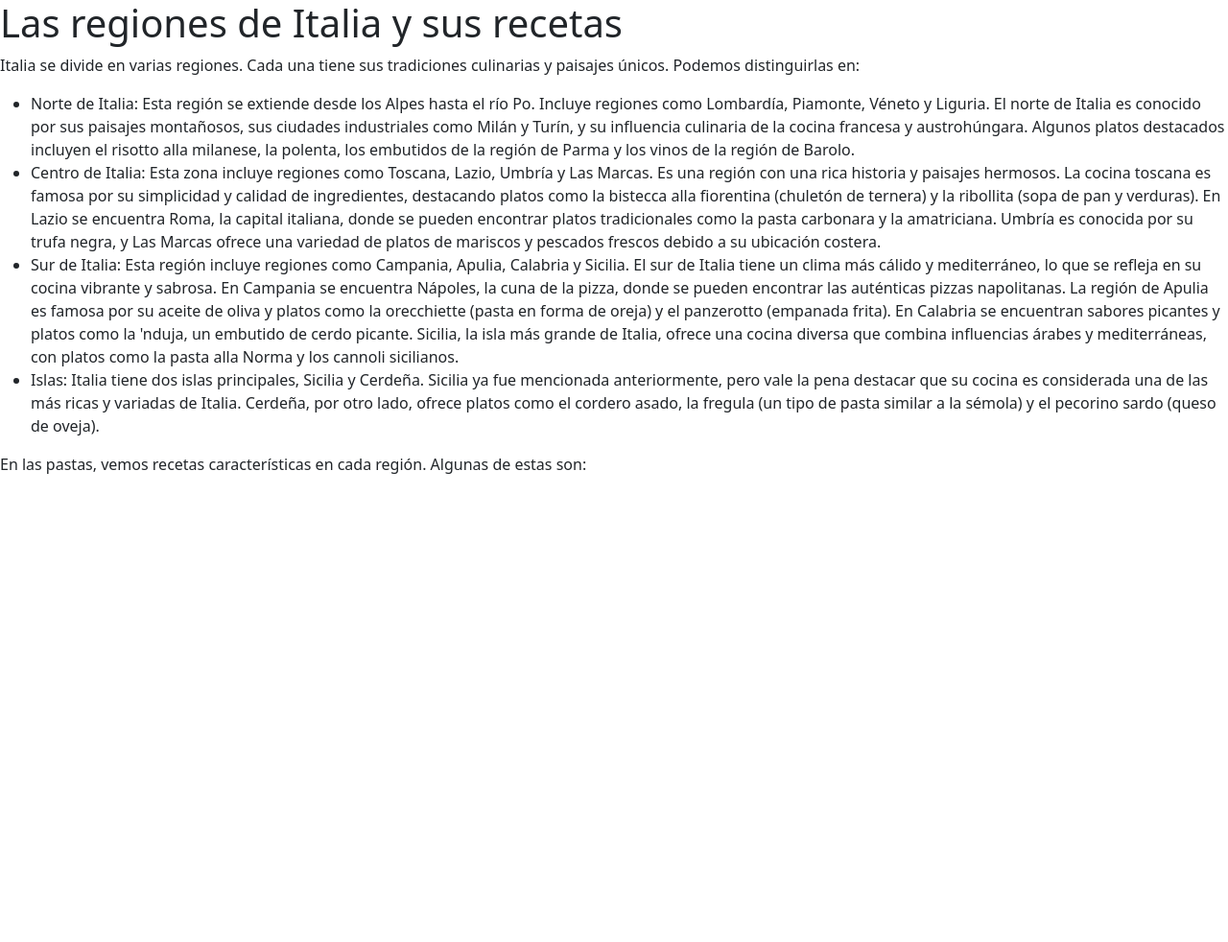
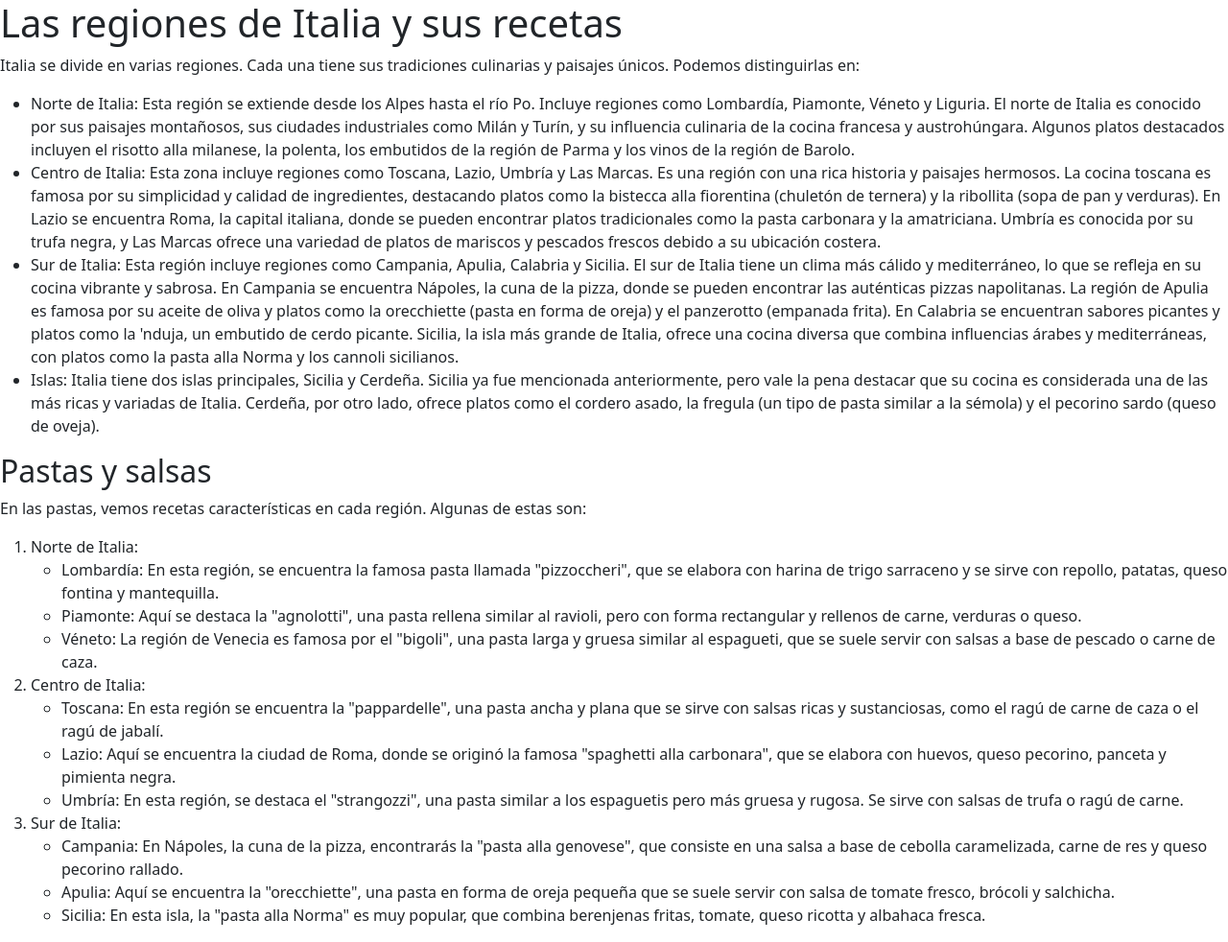
Before and after one commit to lgaieta/comida-italiana, a website: page regiones.html in a window 1280 px wide. Shown: the whole page at 96% size. Before the commit the page ends 800 px from the top, so only its background shows below. Drawn offline with nearby package versions, Linux system fonts and the light colour scheme.

Commit message:
Added examples to regiones

```diff
--- a/regiones.html
+++ b/regiones.html
@@ -1,5 +1,5 @@
 <!DOCTYPE html>
-<html lang="en">
+<html lang="es">
 <head>
     <meta charset="UTF-8">
     <meta http-equiv="X-UA-Compatible" content="IE=edge">
@@ -17,6 +17,33 @@
         <li>Islas: Italia tiene dos islas principales, Sicilia y Cerdeña. Sicilia ya fue mencionada anteriormente, pero vale la pena destacar que su cocina es considerada una de las más ricas y variadas de Italia. Cerdeña, por otro lado, ofrece platos como el cordero asado, la fregula (un tipo de pasta similar a la sémola) y el pecorino sardo (queso de oveja).</li>
 
     </ul>
-    <p> En las pastas, vemos recetas características en cada región. Algunas de estas son:</p>
+    <h2>Pastas y salsas</h2>
+    <p>En las pastas, vemos recetas características en cada región. Algunas de estas son:</p>
+    <ol>
+        <li>
+            Norte de Italia:
+            <ul>
+                <li>Lombardía: En esta región, se encuentra la famosa pasta llamada "pizzoccheri", que se elabora con harina de trigo sarraceno y se sirve con repollo, patatas, queso fontina y mantequilla.</li>
+                <li>Piamonte: Aquí se destaca la "agnolotti", una pasta rellena similar al ravioli, pero con forma rectangular y rellenos de carne, verduras o queso.</li>
+                <li>Véneto: La región de Venecia es famosa por el "bigoli", una pasta larga y gruesa similar al espagueti, que se suele servir con salsas a base de pescado o carne de caza.</li>
+            </ul>
+        </li>
+        <li>
+            Centro de Italia:
+            <ul>
+                <li>Toscana: En esta región se encuentra la "pappardelle", una pasta ancha y plana que se sirve con salsas ricas y sustanciosas, como el ragú de carne de caza o el ragú de jabalí.</li>
+                <li>Lazio: Aquí se encuentra la ciudad de Roma, donde se originó la famosa "spaghetti alla carbonara", que se elabora con huevos, queso pecorino, panceta y pimienta negra.</li>
+                <li>Umbría: En esta región, se destaca el "strangozzi", una pasta similar a los espaguetis pero más gruesa y rugosa. Se sirve con salsas de trufa o ragú de carne.</li>
+            </ul>
+        </li>
+        <li>
+            Sur de Italia:
+            <ul>
+                <li>Campania: En Nápoles, la cuna de la pizza, encontrarás la "pasta alla genovese", que consiste en una salsa a base de cebolla caramelizada, carne de res y queso pecorino rallado.</li>
+                <li>Apulia: Aquí se encuentra la "orecchiette", una pasta en forma de oreja pequeña que se suele servir con salsa de tomate fresco, brócoli y salchicha.</li>
+                <li>Sicilia: En esta isla, la "pasta alla Norma" es muy popular, que combina berenjenas fritas, tomate, queso ricotta y albahaca fresca.</li>
+            </ul>
+        </li>
+    </ol>
 </body>
 </html>
```
Also changed, not shown: inicio.html (+5 -2 lines), .codesandbox/tasks.json (added).
